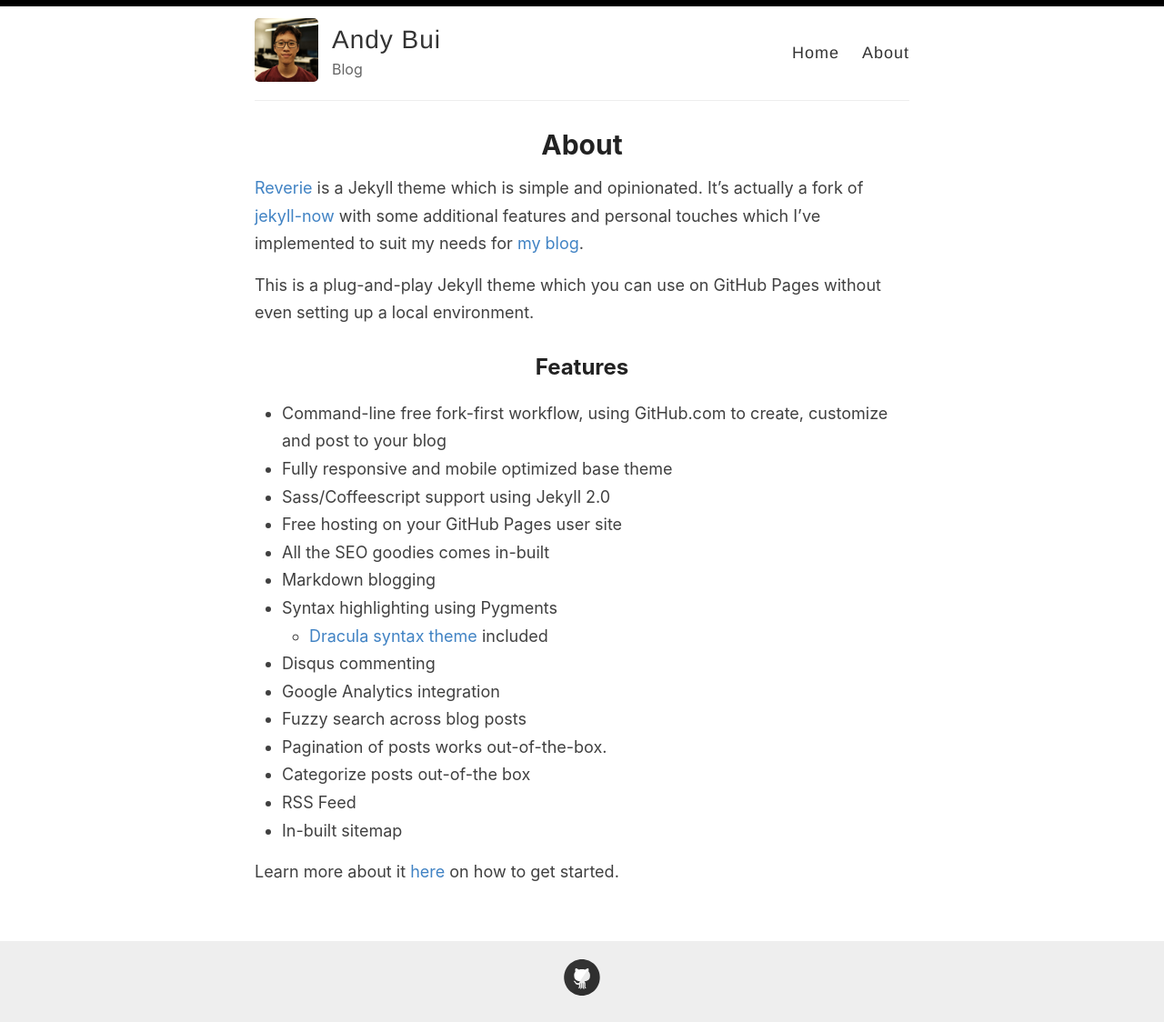
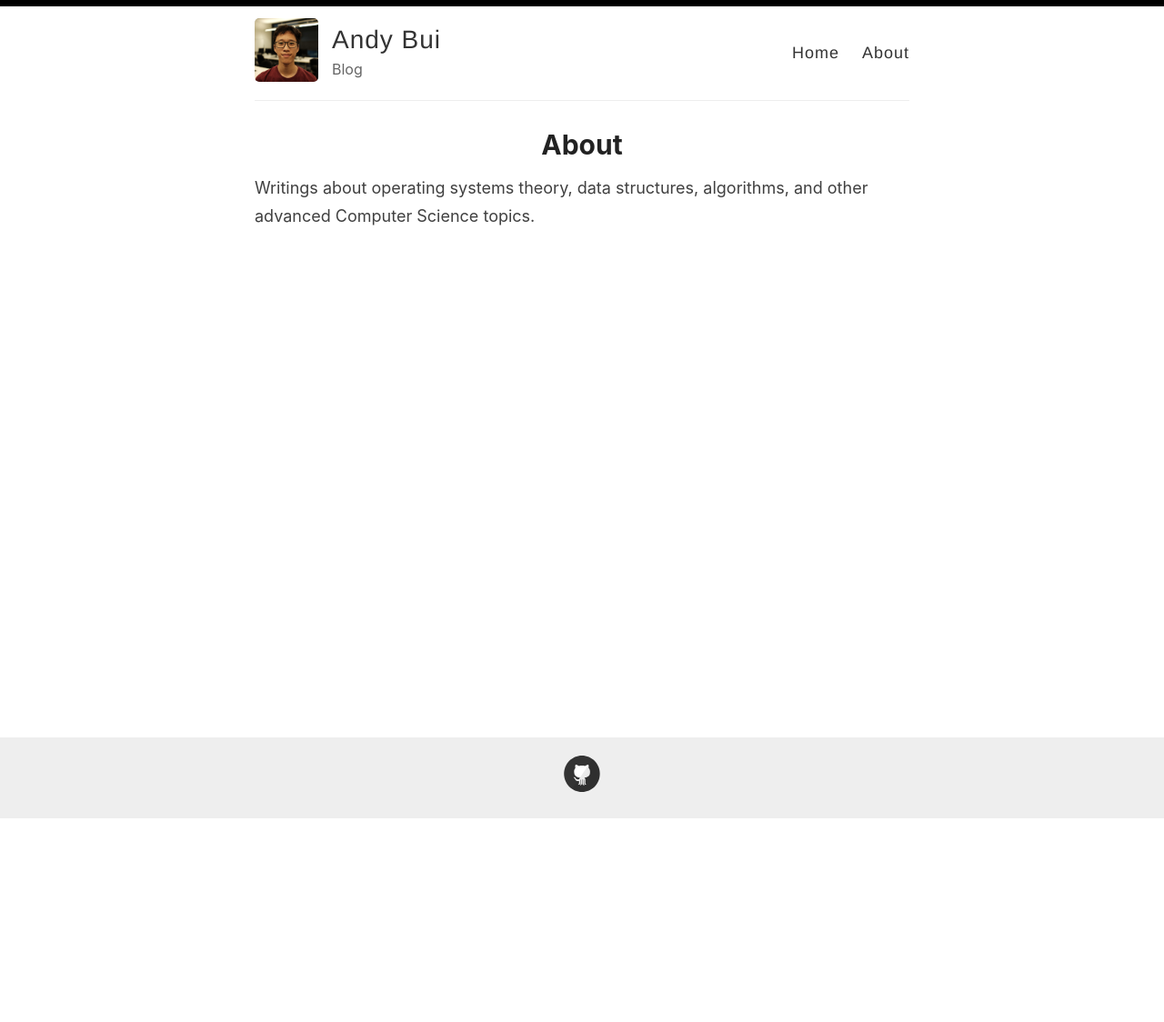
Before and after one commit to andybui01/andybui01.github.io, a Jekyll site: the page built from _pages/about.md, in a window 1280 px wide. Shown: the whole page at 91% size. Built offline with Jekyll 4.4.1, drawn with Linux system fonts in a browser that asks for light colours; after the commit the page ends 901 px from its top, so only the background shows below that.

Commit message:
Update about

```diff
--- a/_pages/about.md
+++ b/_pages/about.md
@@ -4,26 +4,4 @@ title: About
 permalink: /about/
 ---
 
-[Reverie](https://github.com/amitmerchant1990/reverie) is a Jekyll theme which is simple and opinionated. It's actually a fork of [jekyll-now](https://github.com/barryclark/jekyll-now) with some additional features and personal touches which I've implemented to suit my needs for [my blog](https://www.amitmerchant.com).
-
-This is a plug-and-play Jekyll theme which you can use on GitHub Pages without even setting up a local environment.
-
-## Features
-
-- Command-line free fork-first workflow, using GitHub.com to create, customize and post to your blog
-- Fully responsive and mobile optimized base theme
-- Sass/Coffeescript support using Jekyll 2.0
-- Free hosting on your GitHub Pages user site
-- All the SEO goodies comes in-built
-- Markdown blogging
-- Syntax highlighting using Pygments
-    - [Dracula syntax theme](https://draculatheme.com/) included
-- Disqus commenting
-- Google Analytics integration
-- Fuzzy search across blog posts
-- Pagination of posts works out-of-the-box.
-- Categorize posts out-of-the box
-- RSS Feed
-- In-built sitemap
-
-Learn more about it [here](https://github.com/amitmerchant1990/reverie) on how to get started.
+Writings about operating systems theory, data structures, algorithms, and other advanced Computer Science topics.
```
